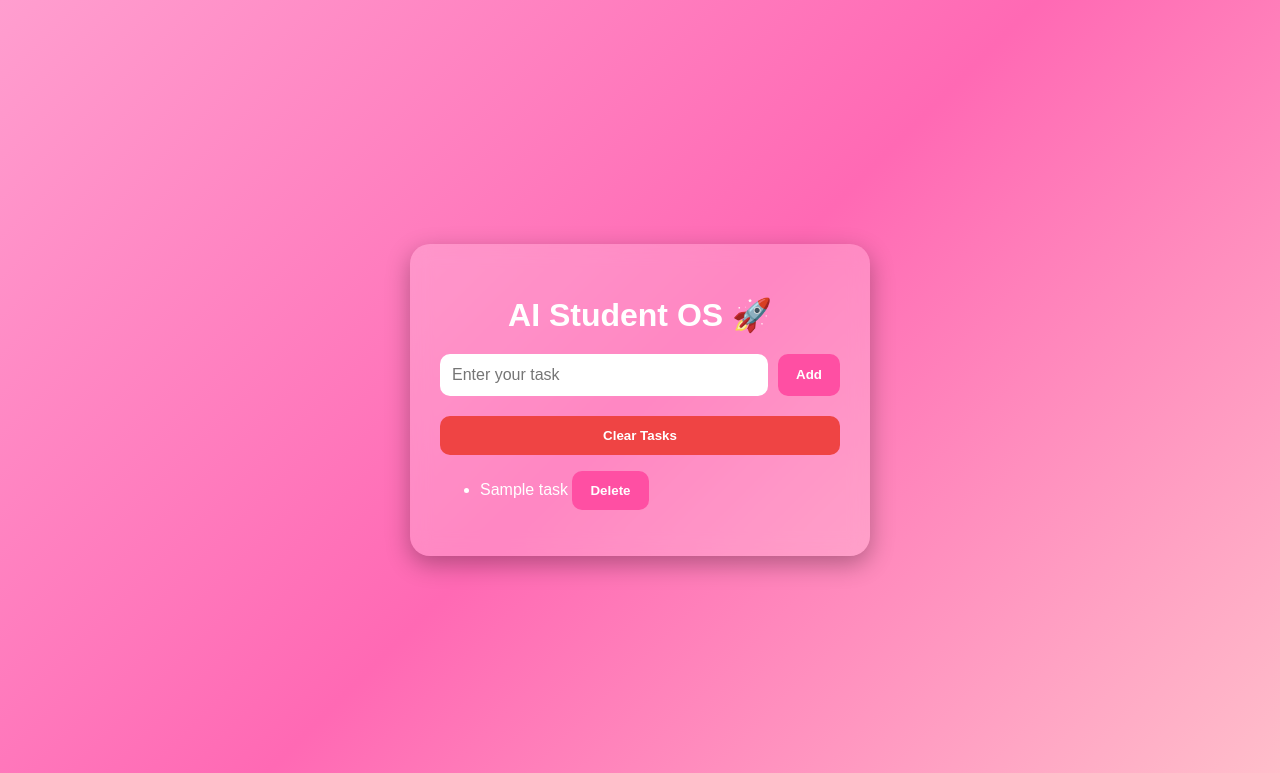
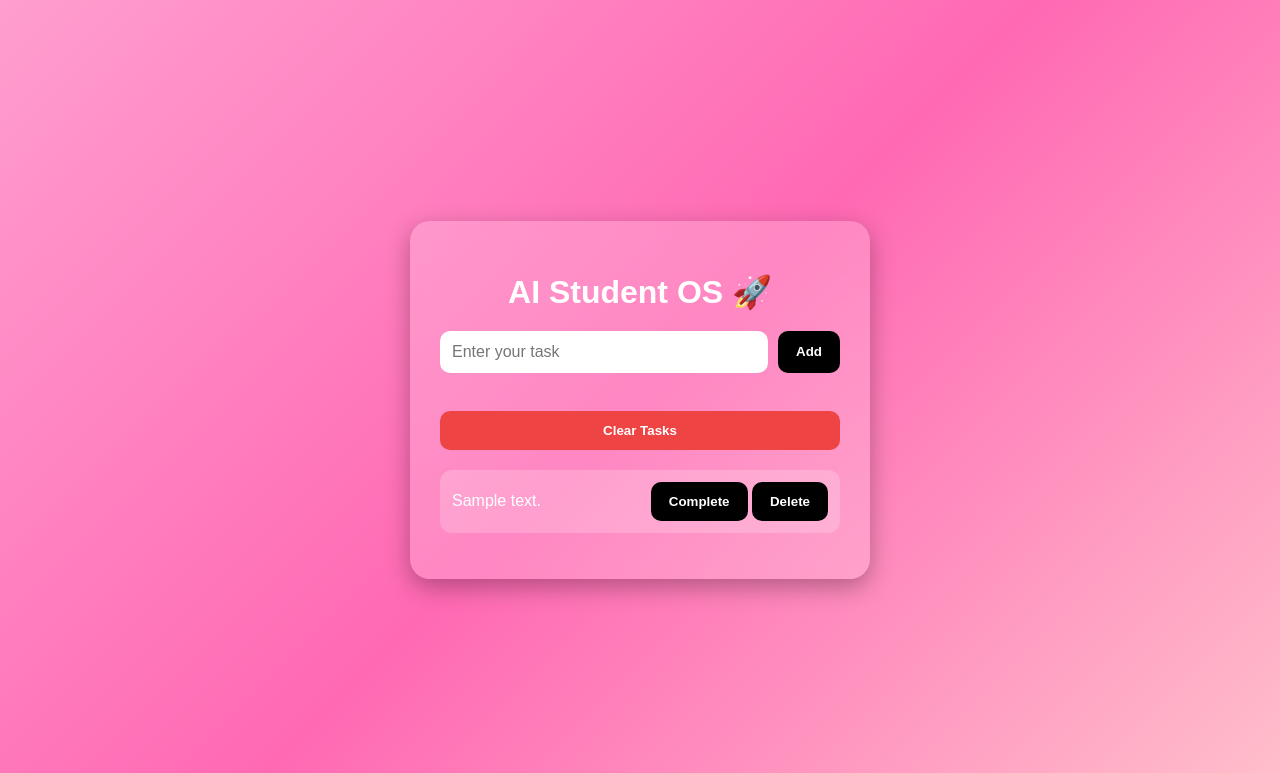
Before and after one commit to tyagiaradhya099-arch/AI-Student-OS, a Flask app: template templates/index.html in a window 1280 px wide. Shown: the top 773 px of the page. Run offline with Flask 3, Linux system fonts and the light colour scheme; the template is opened without the code that fills it: most values are stand-ins (such as "Sample title", 1, 10 or a date in 2020).

Commit message:
Added modern UI and task completion feature

```diff
--- a/app.py
+++ b/app.py
@@ -9,7 +9,13 @@ def home():
 
     if request.method == "POST":
 
-        if "delete" in request.form:
+        if "complete" in request.form:
+
+            index = int(request.form["complete"])
+
+            tasks[index]["done"] = True
+
+        elif "delete" in request.form:
 
             index = int(request.form["delete"])
 
@@ -23,7 +29,10 @@ def home():
 
             task = request.form["task"]
 
-            tasks.append(task)
+            tasks.append({
+                "text": task,
+                "done": False
+            })
 
     return render_template("index.html", tasks=tasks)
 
--- a/static/css/style.css
+++ b/static/css/style.css
@@ -42,7 +42,7 @@ button {
     padding: 12px 18px;
     border: none;
     border-radius: 10px;
-    background: #ff4fa3;
+    background: black;
     color: white;
     cursor: pointer;
     font-weight: bold;
@@ -63,3 +63,26 @@ button:hover {
 .clear-btn:hover {
     background: #dc2626;
 }
+ul {
+    list-style: none;
+    padding: 0;
+    margin-top: 20px;
+}
+
+li {
+    background: rgba(255,255,255,0.2);
+    padding: 12px;
+    border-radius: 12px;
+    margin-top: 12px;
+
+    display: flex;
+    justify-content: space-between;
+    align-items: center;
+}
+li button {
+    background: black;
+}
+
+li button:hover {
+    background: #333;
+}
--- a/templates/index.html
+++ b/templates/index.html
@@ -2,10 +2,12 @@
 <html>
 
 <head>
+
     <title>AI Student OS</title>
 
     <link rel="stylesheet"
     href="{{ url_for('static', filename='css/style.css') }}">
+
 </head>
 
 <body>
@@ -19,7 +21,8 @@
 
             <div class="input-section">
 
-                <input type="text"
+                <input
+                type="text"
                 name="task"
                 placeholder="Enter your task">
 
@@ -31,7 +34,9 @@
 
         </form>
 
-        <!-- CLEAR BUTTON -->
+        <br>
+
+        <!-- CLEAR TASKS -->
         <form method="POST">
 
             <button
@@ -53,7 +58,38 @@
 
                 <li>
 
-                    {{ task }}
+                    <!-- TASK TEXT -->
+
+                    {% if task.done %}
+
+                        <s>{{ task.text }}</s>
+
+                    {% else %}
+
+                        {{ task.text }}
+
+                    {% endif %}
+
+                    <!-- BUTTONS -->
+
+                    <div>
+
+                        <!-- COMPLETE BUTTON -->
+
+                        <form method="POST" style="display:inline;">
+
+                            <button
+                            type="submit"
+                            name="complete"
+                            value="{{ loop.index0 }}">
+
+                                Complete
+
+                            </button>
+
+                        </form>
+
+                        <!-- DELETE BUTTON -->
 
                         <form method="POST" style="display:inline;">
 
@@ -68,6 +104,8 @@
 
                         </form>
 
+                    </div>
+
                 </li>
 
             {% endfor %}
```
Lines whose indentation alone changed are shown as unchanged.
